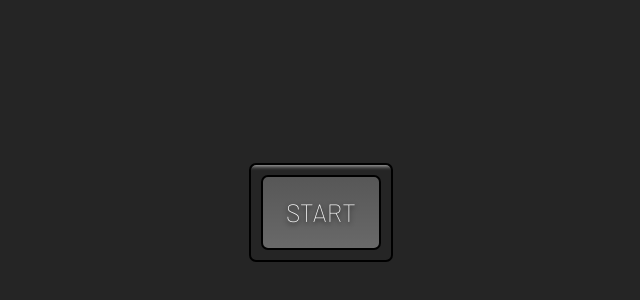
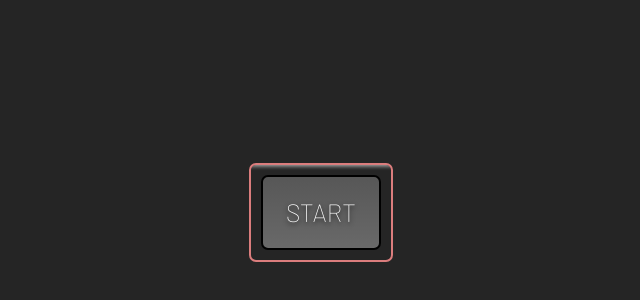
Before and after one commit to nikosajadi/picture_in_picture, a plain HTML site: page index.html in a window 1280 px wide. Shown: the part 188-488 px from the top of the page, without its empty margins (319-959 px from the left). Drawn offline with Linux system fonts and the light colour scheme.

```diff
--- a/style.css
+++ b/style.css
@@ -16,7 +16,7 @@ html {
  }
 
   .button-continer {
-    border: 2px solid black;
+    border: 2px solid rgb(219, 125, 125);
     padding: 10px;
     border-radius: 7px;
     /* 3D */
```
Also changed, not shown: script.js (+8 -3 lines).
